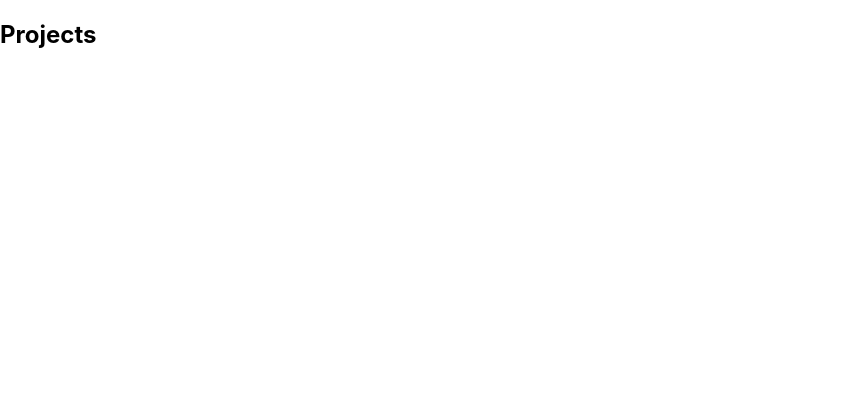
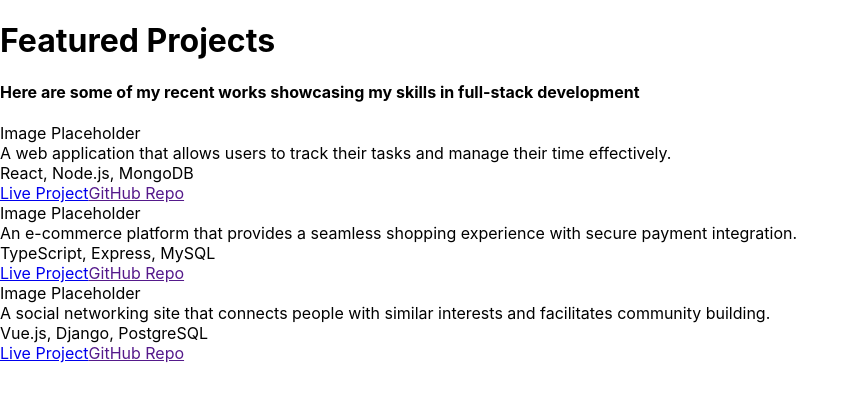
Before and after one commit to Vasuuu641/portfolio, a React (Create React App) app: page /projects in a window 1280 px wide. Shown: the top 402 px of the page, without its empty margins (0-859 px from the left). Built offline with nearby package versions, Linux system fonts and the light colour scheme.

Commit message:
Added new component cards for the projects and connections section

```diff
--- a/src/components/Button.tsx
+++ b/src/components/Button.tsx
@@ -1,8 +1,8 @@
-type Props = {
+type ButtonProps = {
     text: string;
 }
 
-export default function Button(props: Props) {
+export default function Button(props: ButtonProps) {
     return(
         <button className="Primary Button">{props.text}</button>
     )
--- /dev/null
+++ b/src/components/Card.tsx
@@ -0,0 +1,25 @@
+type ProjectCardProps = {
+    image: string;
+    description: string;
+    techStack: string[];
+    projectURL : string;
+    githubURL: string;
+}
+
+
+export default function ProjectCard(props : ProjectCardProps)
+{
+    return (
+        <div>
+            <div className = "Image">{props.image}</div>
+            <div className = "Description">{props.description}</div>
+            <div className = "TechStack">{props.techStack.join(", ")}</div>
+            <div className = "Links">
+                <a href={props.projectURL} target="_blank" rel="noopener noreferrer">Live Project</a>
+                <a href={props.githubURL} target="_blank" rel="noopener noreferrer">GitHub Repo</a>
+            </div>
+
+        </div>
+
+    )
+}
--- a/src/pages/Projects.tsx
+++ b/src/pages/Projects.tsx
@@ -1,10 +1,38 @@
+import ProjectCard from "../components/Card";
+import Card from "../components/Card";
+
 function Projects() {
 
   return (
 
     <div className="Projects">
 
-      <h2>Projects</h2>
+      <h1>Featured Projects</h1>
+      <h4>Here are some of my recent works showcasing my skills in full-stack development</h4>
+
+      <ProjectCard
+        image="Image Placeholder"
+        description="A web application that allows users to track their tasks and manage their time effectively."
+        techStack={["React", "Node.js", "MongoDB"]}
+        projectURL="https://example.com/project1"
+        githubURL=""
+      />
+
+      <ProjectCard
+        image="Image Placeholder"
+        description="An e-commerce platform that provides a seamless shopping experience with secure payment integration."
+        techStack={["TypeScript", "Express", "MySQL"]}
+        projectURL="https://example.com/project2"
+        githubURL=""
+      />
+
+      <ProjectCard
+        image="Image Placeholder"
+        description="A social networking site that connects people with similar interests and facilitates community building."
+        techStack={["Vue.js", "Django", "PostgreSQL"]}
+        projectURL="https://example.com/project3"
+        githubURL=""
+      />
 
     </div>
 
```
